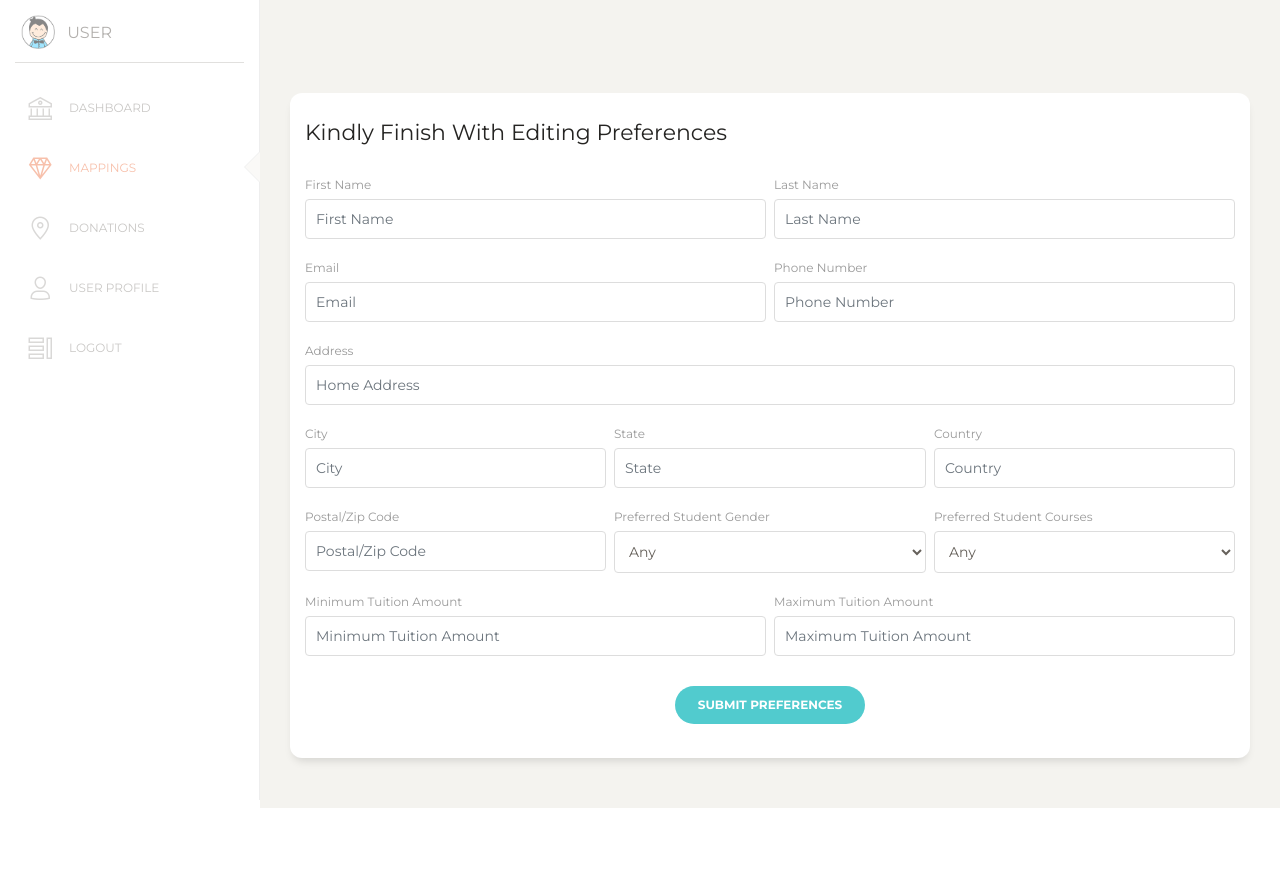
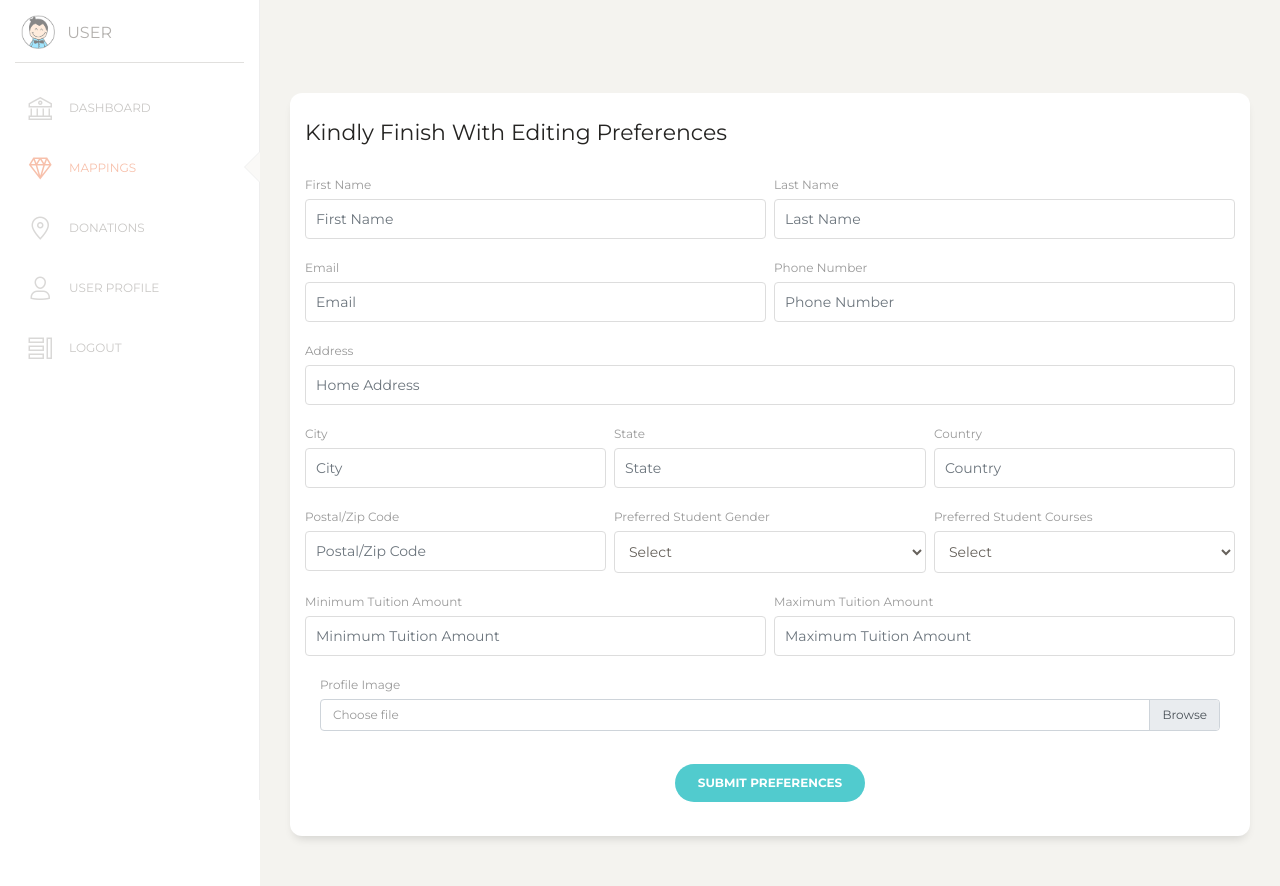
Before and after one commit to Philly-Archie/U-educ, a Django app: page /sponsor_preferences/ in a window 1280 px wide. Before the commit the page ends 808 px from the top, so only its background shows below. Run offline with Django 5.2, Linux system fonts and the light colour scheme; a user stored in the database is signed in; some libraries are stand-ins or nearby versions.

Commit message:
Added image upload to sponsor preferences

```diff
--- a/base/templates/sponsor_preferences.html
+++ b/base/templates/sponsor_preferences.html
@@ -46,7 +46,7 @@
             <h5 class="card-title">Kindly Finish With Editing Preferences</h5>
           </div>
           <div class="card-body">
-            <form method="POST" action="{% url 'sponsor_preferences' %}">
+            <form method="POST" action="{% url 'sponsor_preferences' %}" enctype="multipart/form-data">
               {% csrf_token %}
               <div class="row">
                 <div class="col-md-6 pr-1">
@@ -115,6 +115,7 @@
                   <div class="form-group">
                     <label>Preferred Student Gender</label>
                     <select class="form-control" name="preferred_student_gender" id="preferred_student_gender" required>
+                      <option>Select</option>
                       <option value="any">Any</option>
                       <option value="female">Female</option>
                       <option value="male">Male</option>
@@ -124,10 +125,11 @@
                 <div class="col-md-4 pl-1">
                   <div class="form-group">
                     <label>Preferred Student Courses</label>
-                    <select class="form-control" name="preferred_student_courses" required>
-                      <option value="{{any}}">Any</option>
-                      <option value="{{arts}}">Arts</option>
-                      <option value="{{sciences}}">Sciences</option>
+                    <select class="form-control" name="preferred_student_courses" id="student_courses" required>
+                      <option>Select</option>
+                      <option value="any">Any</option>
+                      <option value="arts">Arts</option>
+                      <option value="sciences">Sciences</option>
                     </select>
                   </div>
                 </div>
@@ -146,7 +148,8 @@
                   </div>
                 </div>
               </div>
-              <!-- <div class="col-md-12">
+
+              <div class="col-md-12">
                 <div class="form-group">
                   <label>Profile Image</label>
                   <div class="custom-file">
@@ -154,7 +157,7 @@
                     <label class="custom-file-label" for="profileImage">Choose file</label>
                   </div>
                 </div>
-              </div> -->
+              </div>
 
               <div class="row">
                 <div class="update ml-auto mr-auto">
```
